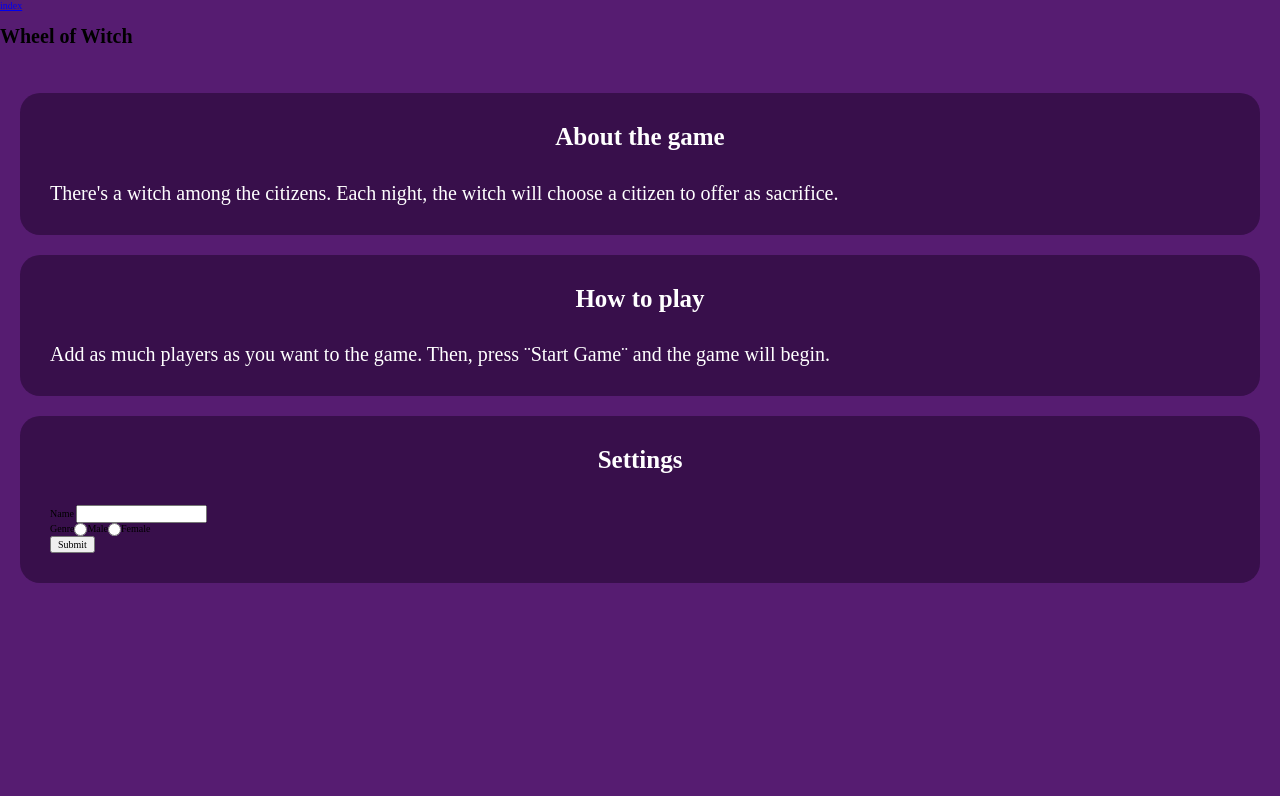
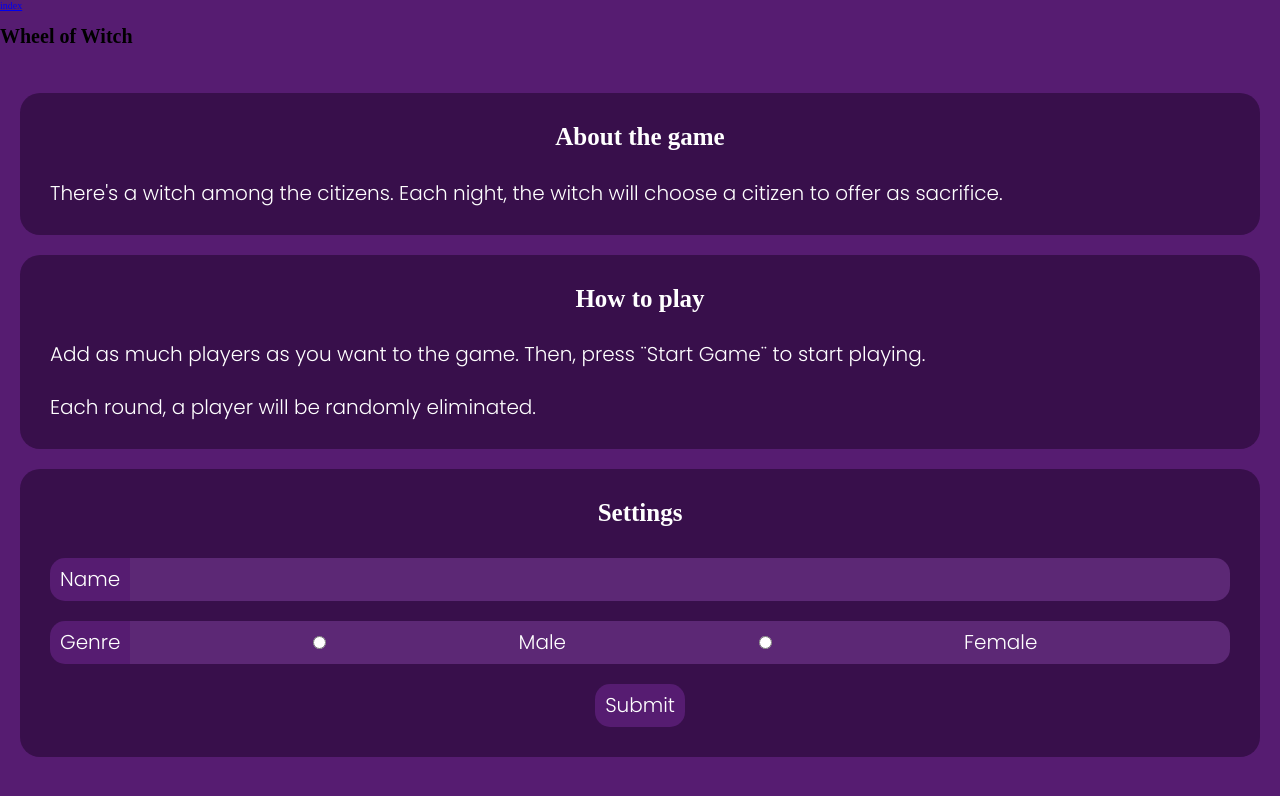
Before and after one commit to nxcxdev/Vite-Project-Base, a website built with Vite: page src/index.html in a window 1280 px wide. Built offline with nearby package versions, Linux system fonts and the light colour scheme.

Commit message:
Updated index main style and html structure.

```diff
--- a/src/index.html
+++ b/src/index.html
@@ -13,43 +13,50 @@
             <img src="" alt="" />
         </header>
         <main class="flex" id="index__main">
-            <div class="main__section" id="about__section">
+            <div class="main__section flex" id="about__section">
                 <h2>About the game</h2>
                 <p>
                     There's a witch among the citizens. Each night, the witch
                     will choose a citizen to offer as sacrifice.
                 </p>
             </div>
-            <div class="main__section" id="how__section">
+            <div class="main__section flex" id="how__section">
                 <h2>How to play</h2>
                 <p>
                     Add as much players as you want to the game. Then, press
-                    ¨Start Game¨ and the game will begin.
+                    ¨Start Game¨ to start playing.
                 </p>
+                <p>Each round, a player will be randomly eliminated.</p>
             </div>
-            <section class="main__section" id="setup__game">
+            <section class="main__section flex" id="setup__game">
                 <h2>Settings</h2>
-                <form>
-                    <label>Name</label>
-                    <input type="text" />
+                <form id="setup__form" class="flex">
                     <div class="flex">
-                        <label>Genre</label>
+                        <label class="label">Name</label>
+                        <input id="name" type="text" />
+                    </div>
+                    <div class="flex">
+                        <label class="label">Genre</label>
+                        <div id="genre__inputs" class="flex">
                             <input
+                                class="radio__input"
                                 type="radio"
                                 id="male"
                                 value="male"
                                 name="genre"
                             />
-                        <label>Male</label>
+                            <label for="male">Male</label>
                             <input
+                                class="radio__input"
                                 type="radio"
                                 id="female"
                                 value="female"
                                 name="genre"
                             />
-                        <label>Female</label>
+                            <label for="female">Female</label>
                         </div>
-                    <input type="submit" />
+                    </div>
+                    <input id="submit" type="submit" />
                 </form>
             </section>
             <a class="button" id="start__game"></a>
--- a/src/styles/index_main.scss
+++ b/src/styles/index_main.scss
@@ -4,8 +4,20 @@ body {
     background-color: v.$purple;
 }
 
-.flex {
-    display: flex;
+input {
+    font-family: v.$primary_font;
+    font-size: 2rem;
+    color: white;
+    background-color: v.$light_purple;
+    border: none;
+}
+
+#submit {
+    padding: 1rem;
+    background-color: v.$purple;
+    width: fit-content;
+    border-radius: 1.5rem;
+    margin: auto;
 }
 
 #index__main {
@@ -14,13 +26,34 @@ body {
     gap: 2rem;
 }
 
+#setup__form {
+    flex-direction: column;
+    gap: 2rem;
+    justify-content: center;
+}
+
+#name {
+    background-color: v.$light_purple;
+    border: none;
+    border-radius: 0 1.5rem 1.5rem 0;
+    width: 100%;
+}
+
+#genre__inputs {
+    background-color: v.$light_purple;
+    width: 100%;
+    border-radius: 0 1.5rem 1.5rem 0;
+    justify-content: space-evenly;
+}
+
 .main__section {
     background-color: v.$dark_purple;
     padding: 3rem;
     border-radius: 2rem;
+    flex-direction: column;
+    gap: 3rem;
     h2 {
         margin: 0;
-        margin-bottom: 3rem;
         font-size: 2.5rem;
         color: white;
         text-align: center;
@@ -30,5 +63,24 @@ body {
         margin: 0;
         font-size: 2rem;
         color: white;
+        font-family: v.$primary_font;
+        text-align: justify;
     }
+
+    label {
+        color: white;
+        font-family: v.$primary_font;
+        font-size: 2rem;
+        padding: 1rem;
+    }
+
+    .label {
+        background-color: v.$purple;
+        border-radius: 1.5rem 0 0 1.5rem;
+    }
+
 }
+
+.flex {
+    display: flex;
+}
```
Lines whose indentation alone changed are shown as unchanged.
